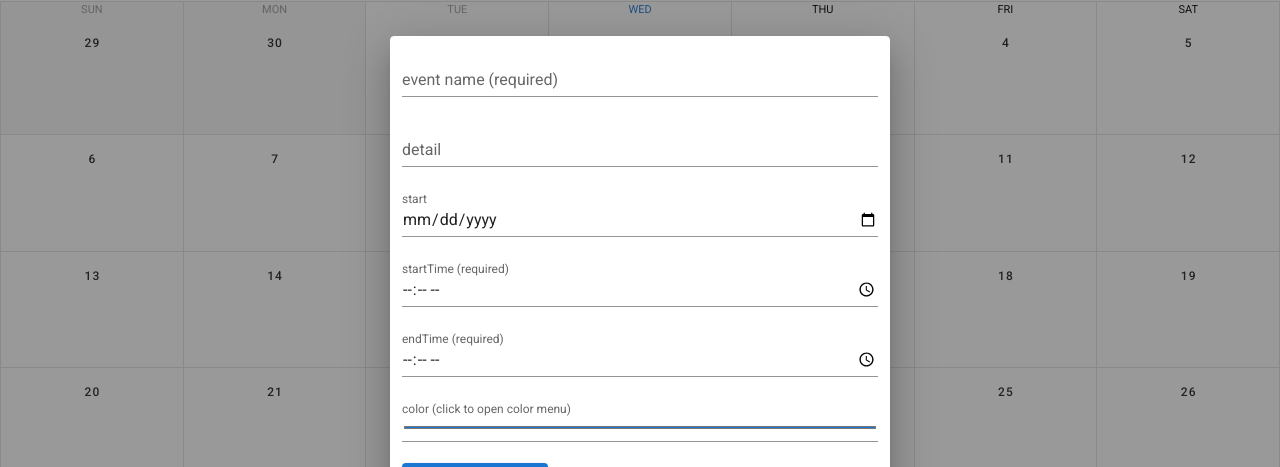
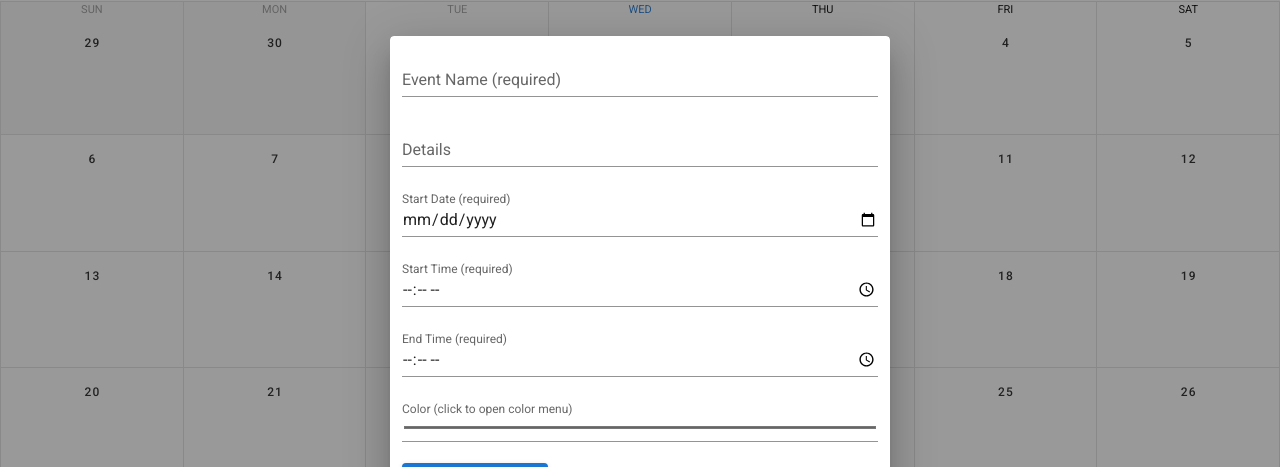
Before and after one commit to Hack4Impact-Boston-University/ameelio-calendar, a Vue app: page / in a window 1280 px wide. Both pictures are taken after a click on the button "NEW EVENT". Shown: the part 127-594 px from the top of the page. Built offline with nearby package versions, Linux system fonts and the light colour scheme; no server answers; the database is empty; what vue-textarea-autosize would draw is missing.

Commit message:
Fixed Calendar (again)

```diff
--- a/src/components/Calendar.vue
+++ b/src/components/Calendar.vue
@@ -46,12 +46,12 @@
         <v-card>
           <v-container>
             <v-form @submit.prevent="addEvent">
-              <v-text-field v-model="name" type="text" label="event name (required)"></v-text-field>
-              <v-text-field v-model="details" type="text" label="detail"></v-text-field>
-              <v-text-field v-model="start" type="date" label="start"></v-text-field>
-              <v-text-field v-model="startTime" type="time" label="startTime (required)"></v-text-field>
-              <v-text-field v-model="endTime" type="time" label="endTime (required)"></v-text-field>
-              <v-text-field v-model="color" type="color" label="color (click to open color menu)"></v-text-field>
+              <v-text-field v-model="name" type="text" label="Event Name (required)"></v-text-field>
+              <v-text-field v-model="details" type="text" label="Details"></v-text-field>
+              <v-text-field v-model="start" type="date" label="Start Date (required)"></v-text-field>
+              <v-text-field v-model="startTime" type="time" label="Start Time (required)"></v-text-field>
+              <v-text-field v-model="endTime" type="time" label="End Time (required)"></v-text-field>
+              <v-text-field v-model="color" type="color" label="Color (click to open color menu)"></v-text-field>
               <v-btn type="submit" color="primary" class="mr-4" @click.stop="dialog = false">
                 create event
               </v-btn>
@@ -215,7 +215,7 @@ export default {
       this.$refs.calendar.next()
     },
     async addEvent () {
-      if (this.name && this.startTime && this.endTime) {
+      if (this.name && this.start && this.startTime && this.endTime) {
         await db.collection("calEvent").add({
           name: this.name,
           details: this.details,
```
Also changed, not shown: 1 other file (tests, documents, lock files or other folders).
